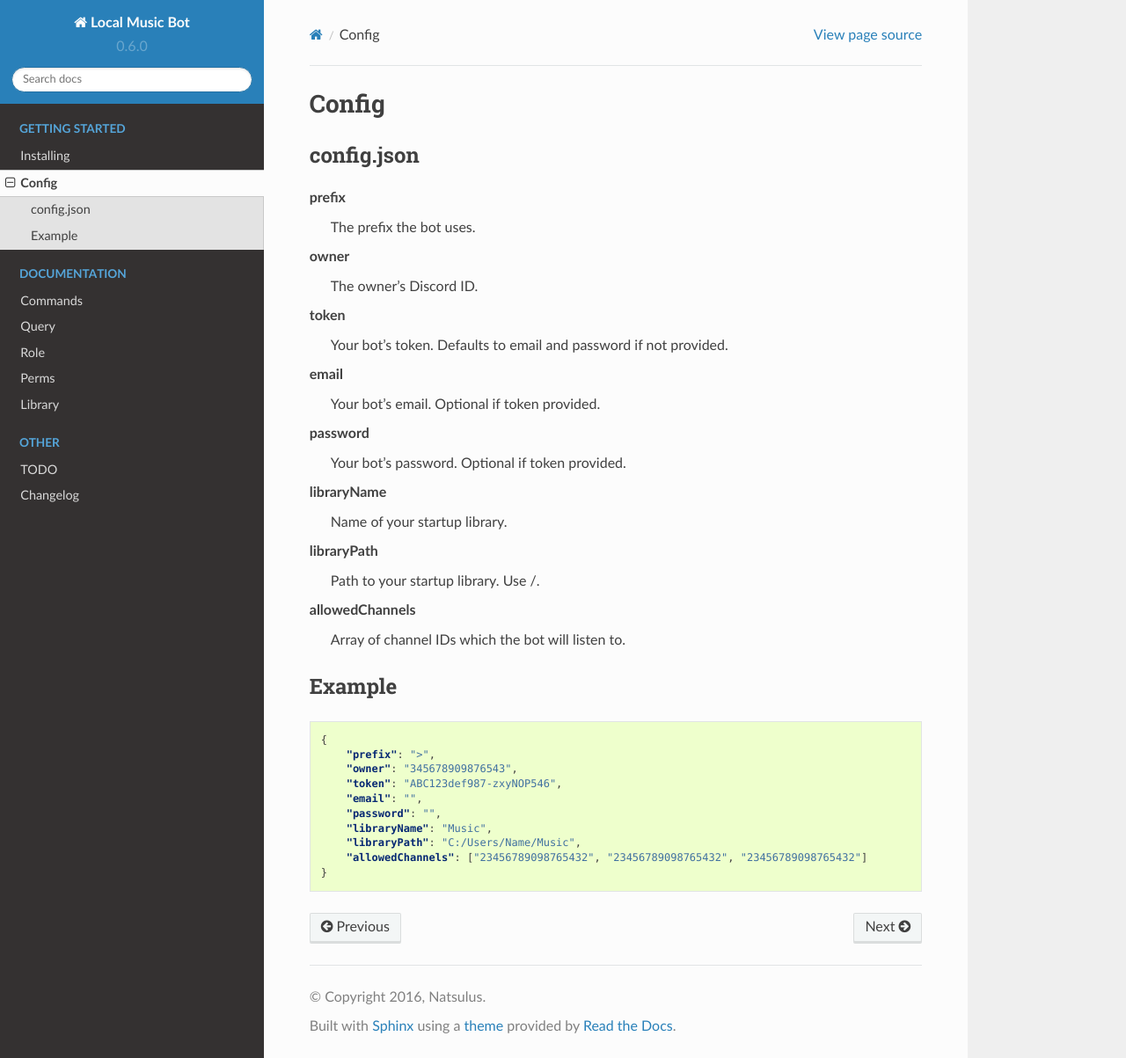
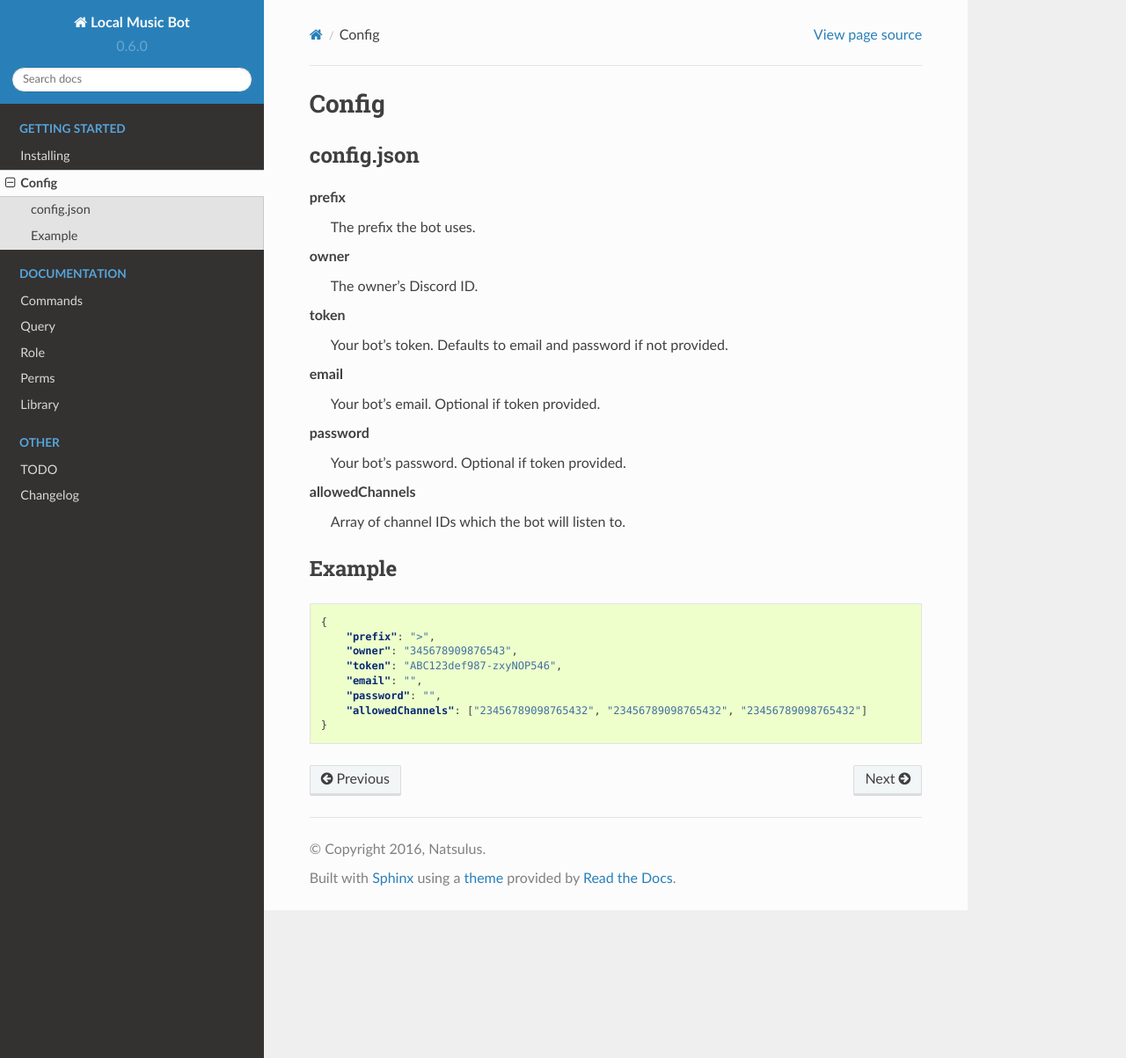
Before and after one commit to Natsulus/Local-Music-Bot, a Sphinx documentation site: the page built from docs/config.rst, in a window 1280 px wide and 1203 px high. Shown: the whole window at 88% size. Built offline with Sphinx 7.4.7 and the Read the Docs theme 2.0.0, drawn with Linux system fonts in a browser that asks for light colours.

Commit message:
Update docs

```diff
--- a/docs/changelog.rst
+++ b/docs/changelog.rst
@@ -1,4 +1,4 @@
 Changelog
 =========
 
-No changelog until v1.0.0 release (when TODO list is done).
+No changelog until v1 is done.
--- a/docs/config.rst
+++ b/docs/config.rst
@@ -16,10 +16,6 @@ email
     Your bot's email. Optional if token provided.
 password
     Your bot's password. Optional if token provided.
-libraryName
-    Name of your startup library.
-libraryPath
-    Path to your startup library. Use /.
 allowedChannels
     Array of channel IDs which the bot will listen to.
 
@@ -34,7 +30,5 @@ Example
         "token": "ABC123def987-zxyNOP546",
         "email": "",
         "password": "",
-        "libraryName": "Music",
-        "libraryPath": "C:/Users/Name/Music",
         "allowedChannels": ["23456789098765432", "23456789098765432", "23456789098765432"]
     }
--- a/docs/docs_library.rst
+++ b/docs/docs_library.rst
@@ -9,27 +9,23 @@ Name
 
 | The name of the library.
 | This must be unique.
-|
 
 Path
 ----
 
 | The root path of the library. Paths should not use \ and should instead use /.
 | This must be unique.
-|
 
 Description
 -----------
 
 | A description of the library.
-|
 
 Active
 ------
 
 | Only one library has the value of this key as true at one time.
 | Library with this key as true is the library that is currently being used.
-|
 
 Notes
 ~~~~~
```
Also changed, not shown: docs/docs_commands.rst (+0 -37 lines), docs/docs_role.rst (+0 -11 lines).
